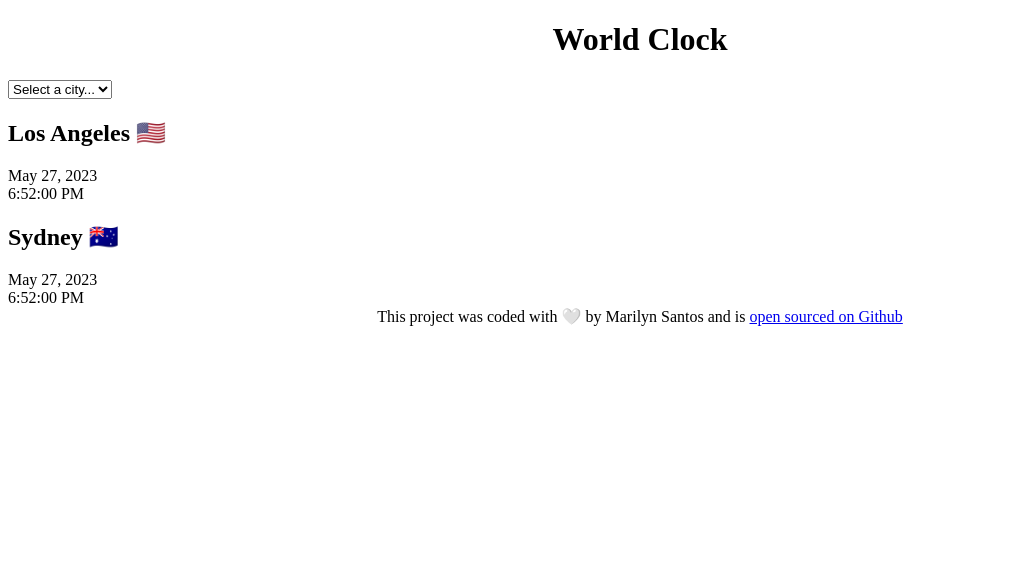
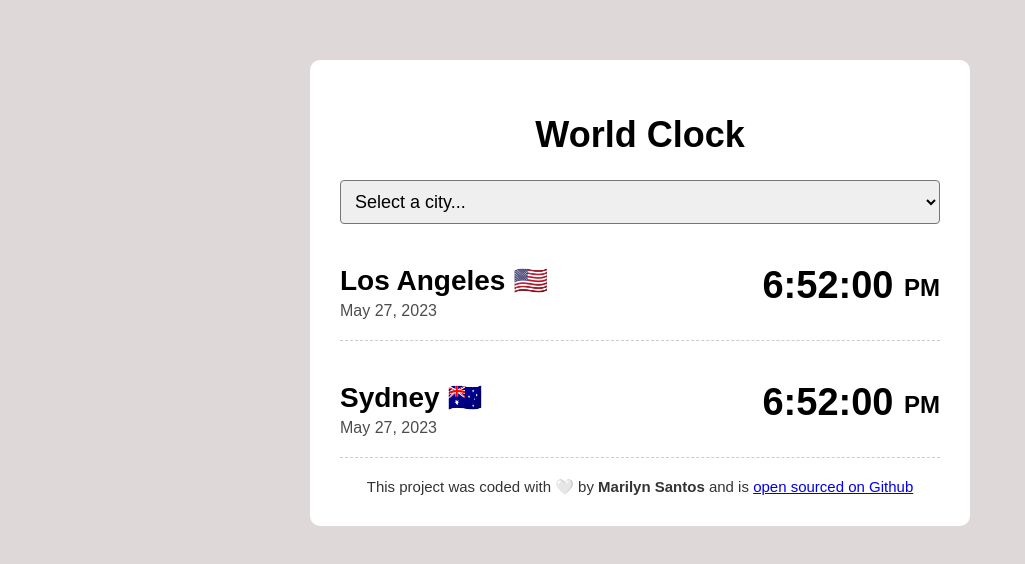
Before and after one commit to marsan9/World-Clock-Project, a plain HTML site: page index.html in a window 1280 px wide. Shown: the whole page, without its empty margins (0-1025 px from the left). Drawn offline with Linux system fonts and the light colour scheme.

Commit message:
Added CSS styling

```diff
--- a/css/styles.css
+++ b/css/styles.css
@@ -1,6 +1,55 @@
+body {
+  background-color: rgb(222, 216, 216);
+  font-family: sans-serif;
+}
 h1 {
   text-align: center;
+  font-family: sans-serif;
+  font-size: 36px;
+}
+h2 {
+  margin: 0 0 5px;
+  font-size: 28px;
+}
+select {
+  display: block;
+  width: 100%;
+  font-size: 18px;
+  border-radius: 4px;
+  padding: 10px;
+}
+.container {
+  max-width: 600px;
+  margin: 60px auto;
+  background-color: white;
+  padding: 30px;
+  box-shadow: 5px 5px 5px rgba(100, 100, 111, 0.2) 0px 7px 29px 0px;
+  border-radius: 10px;
+}
+.city {
+  display: flex;
+  margin: 20px 0;
+  justify-content: space-between;
+  padding: 20px 0;
+  border-bottom: 1px dashed rgba(0, 0, 0, 0.2);
+}
+.city:last-child {
+  border: none;
+}
+.date {
+  opacity: 0.7;
+}
+.time {
+  font-size: 38px;
+  font-weight: bold;
+}
+.time small {
+  font-size: 24px;
+  vertical-align: middle;
+  line-height: 36px;
 }
 footer {
   text-align: center;
+  font-size: 15px;
+  color: rgba(0, 0, 0, 0.8);
 }
--- a/index.html
+++ b/index.html
@@ -19,17 +19,21 @@
         <option value="">Tokyo</option>
       </select>
       <div class="city">
-        <h2>Los Angeles 🇺🇸</h2>
-        <div class="date">May 27, 2023</div>
-        <div class="time">6:52:00 PM</div>
+        <div>
+          <h2>Los Angeles 🇺🇸</h2>
+          <div class="date">May 27, 2023</div>
+        </div>
+        <div class="time">6:52:00 <small>PM</small></div>
       </div>
       <div class="city">
-        <h2>Sydney 🇦🇺</h2>
-        <div class="date">May 27, 2023</div>
-        <div class="time">6:52:00 PM</div>
+        <div>
+          <h2>Sydney 🇦🇺</h2>
+          <div class="date">May 27, 2023</div>
+        </div>
+        <div class="time">6:52:00 <small>PM</small></div>
       </div>
       <footer>
-        This project was coded with 🤍 by Marilyn Santos and is
+        This project was coded with 🤍 by <strong>Marilyn Santos</strong> and is
         <a href="https://github.com/marsan9/World-Clock-Project" target="_blank"
           >open sourced on Github</a
         >
```
